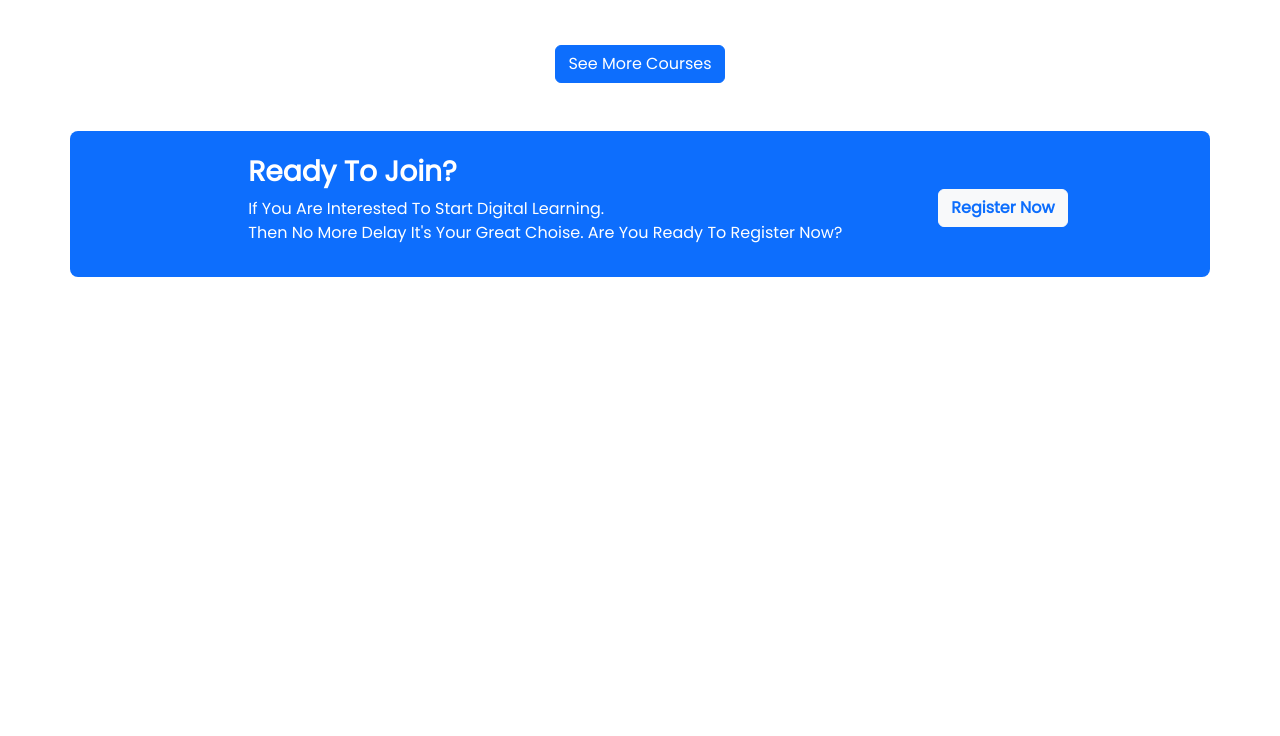
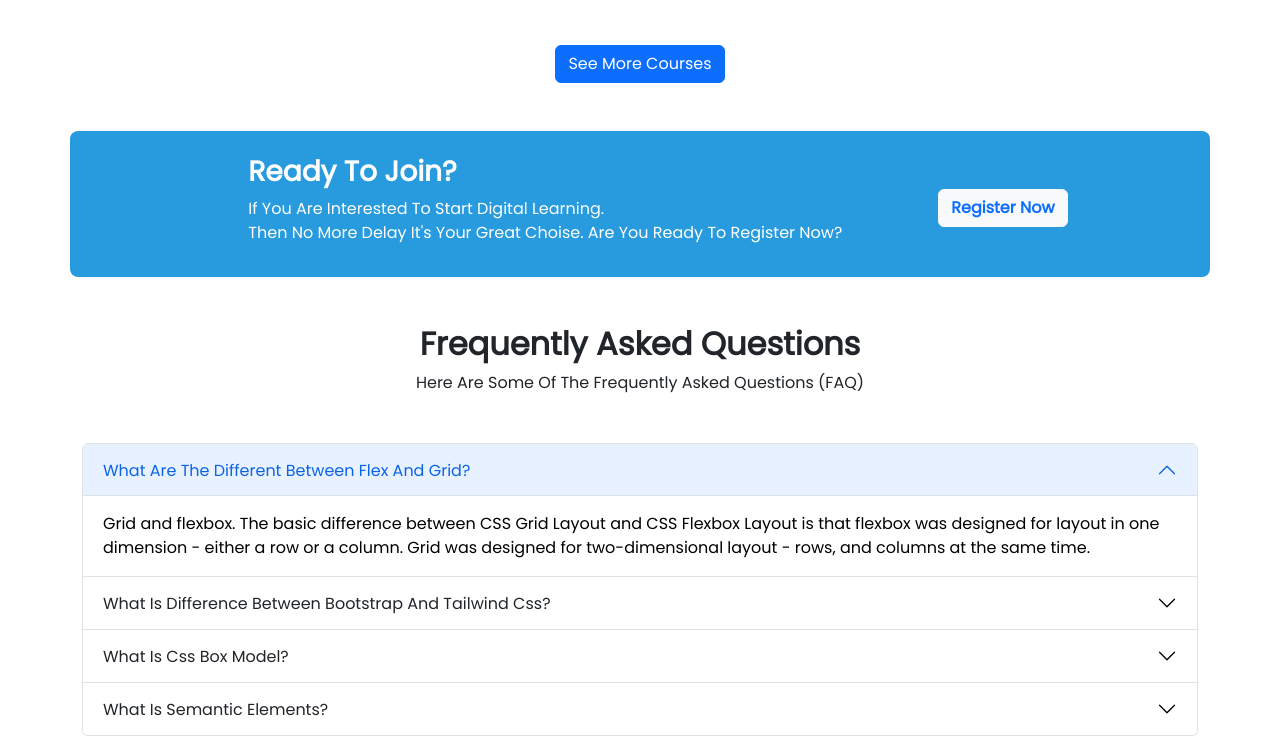
Before and after one commit to ZynScript/Spicy-Tech, a plain HTML site: page index.html in a window 1280 px wide. Shown: the part 1548-2284 px from the top of the page. Before the commit the page ends 1873 px from the top, so only its background shows below. Drawn offline with nearby package versions, Linux system fonts and the light colour scheme.

Commit message:
Accordion Section

```diff
--- a/index.html
+++ b/index.html
@@ -47,7 +47,7 @@
 
         <!-- =====[C2]===== {Slider Section} =====[C2]===== -->
 
-    <section class="container mb-5">
+    <section class="container header-slider mb-5">
   <div id="carouselExampleControls" class="carousel slide" data-bs-ride="carousel">
     <div class="carousel-inner">
       <div class="carousel-item active">
@@ -154,7 +154,7 @@
 
         <!-- =====[C4]===== {Modal Section} =====[C4]===== -->
 
-  <section class="container bg-primary pt-4 pb-3 d-flex align-items-center justify-content-center rounded-3 ps-5 gap-5 mb-5 w-auto modal-section">
+  <section class="container  pt-4 pb-3 d-flex align-items-center justify-content-center rounded-3 ps-5 gap-5 mb-5 w-auto modal-section">
     <div class="text-white">
       <h3 class="fw-semibold">Ready To Join?</h3>
       <p> If You Are Interested To Start Digital Learning. <br> Then No More Delay It's Your Great Choise. Are You Ready To Register Now? </p>
@@ -183,6 +183,65 @@
     </div>
   </section>
 
+       <!-- =====[C5]===== {Accordion (FAQ) Section} =====[C5]===== -->
+
+  <div class="text-center mb-5">
+    <h2 class="fw-semibold">Frequently Asked Questions</h2>
+    <p>Here Are Some Of The Frequently Asked Questions (FAQ)</p>
+  </div>
+  <section class="container d-flex justify-content-center ">
+    <div class="accordion" id="accordionExample">
+    <div class="accordion-item">
+      <h2 class="accordion-header" id="headingOne">
+        <button class="accordion-button" type="button" data-bs-toggle="collapse" data-bs-target="#collapseOne" aria-expanded="true" aria-controls="collapseOne">
+          What Are The Different Between Flex And Grid?
+        </button>
+      </h2>
+      <div id="collapseOne" class="accordion-collapse collapse show" aria-labelledby="headingOne" data-bs-parent="#accordionExample">
+        <div class="accordion-body">
+          Grid and flexbox. The basic difference between CSS Grid Layout and CSS Flexbox Layout is that flexbox was designed for layout in one dimension - either a row or a column. Grid was designed for two-dimensional layout - rows, and columns at the same time.
+        </div>
+      </div>
+    </div>
+    <div class="accordion-item">
+      <h2 class="accordion-header" id="headingTwo">
+        <button class="accordion-button collapsed" type="button" data-bs-toggle="collapse" data-bs-target="#collapseTwo" aria-expanded="false" aria-controls="collapseTwo">
+          What Is Difference Between Bootstrap And Tailwind Css?
+        </button>
+      </h2>
+      <div id="collapseTwo" class="accordion-collapse collapse" aria-labelledby="headingTwo" data-bs-parent="#accordionExample">
+        <div class="accordion-body">
+          Bootstrap is a component-based framework, which means it comes with prebuilt components and includes other utilities for layering displays, spacing, etc. Tailwind, on the other hand, CSS is a utility-first framework. Using Tailwind CSS is akin to writing regular CSS. Unlike Bootstrap, it has no prebuilt components.
+        </div>
+      </div>
+    </div>
+    <div class="accordion-item">
+      <h2 class="accordion-header" id="headingThree">
+        <button class="accordion-button collapsed" type="button" data-bs-toggle="collapse" data-bs-target="#collapseThree" aria-expanded="false" aria-controls="collapseThree">
+          What Is Css Box Model?
+        </button>
+      </h2>
+      <div id="collapseThree" class="accordion-collapse collapse" aria-labelledby="headingThree" data-bs-parent="#accordionExample">
+        <div class="accordion-body">
+          In CSS, the term "box model" is used when talking about design and layout. The CSS box model is essentially a box that wraps around every HTML element. It consists of: margins, borders, padding, and the actual content.
+        </div>
+      </div>
+    </div>
+    <div class="accordion-item">
+      <h2 class="accordion-header" id="headingFour">
+        <button class="accordion-button collapsed" type="button" data-bs-toggle="collapse" data-bs-target="#collapseFour" aria-expanded="false" aria-controls="collapseFour">
+          What Is Semantic Elements?
+        </button>
+      </h2>
+      <div id="collapseFour" class="accordion-collapse collapse" aria-labelledby="headingFour" data-bs-parent="#accordionExample">
+        <div class="accordion-body">
+          A semantic element is an element of code that uses words to clearly represent what that element contains, in human language. For practical purposes, many of those researching semantic elements are looking at English language words used for the purposes of semantic labeling.
+        </div>
+      </div>
+    </div>
+  </div>
+  </section>
+
         <!-- =====[X]===== {Bootstrap CDN} =====[X]===== -->
     <script src="https://cdn.jsdelivr.net/npm/bootstrap@5.2.0/dist/js/bootstrap.bundle.min.js" integrity="sha384-A3rJD856KowSb7dwlZdYEkO39Gagi7vIsF0jrRAoQmDKKtQBHUuLZ9AsSv4jD4Xa" crossorigin="anonymous"></script>
   </body>
--- a/style.css
+++ b/style.css
@@ -7,3 +7,13 @@
 .slider-img {
   filter: brightness(50%);
 }
+
+.modal-section {
+  background-color: #289BDE;
+}
+
+@media screen and (max-width:576px) {
+  .header-slider p{
+    display: none;
+  }
+}
```
